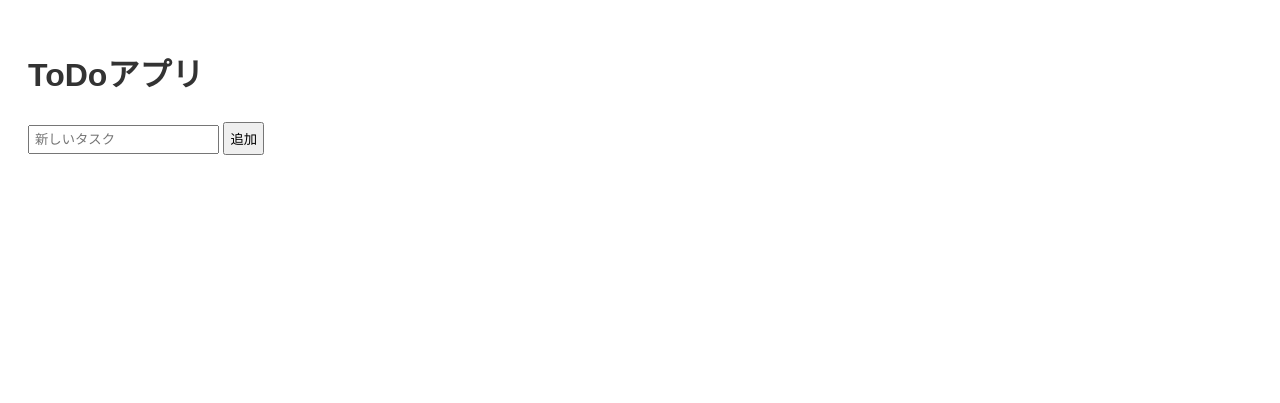
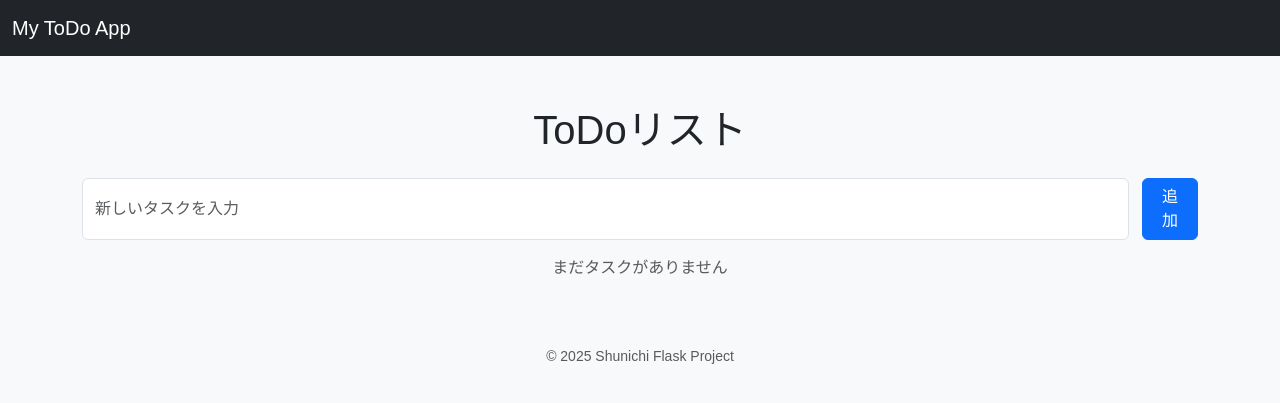
Before and after one commit to shunichi-310/flask_todo, a Flask app: page / in a window 1280 px wide. Shown: the top 403 px of the page. Run offline with Flask 3, Linux system fonts and the light colour scheme.

Commit message:
Improve UI design (HTML/CSS update)

```diff
--- a/app.py
+++ b/app.py
@@ -1,26 +1,47 @@
 from flask import Flask, render_template, request, redirect, url_for
+from models import db, Todo
 
 app = Flask(__name__)
 
-# データ保存用（リスト）
-tasks = []
+# --- データベース設定 ---
+app.config['SQLALCHEMY_DATABASE_URI'] = 'sqlite:///todo.db'
+app.config['SQLALCHEMY_TRACK_MODIFICATIONS'] = False
 
-@app.route("/")
+db.init_app(app)
+
+# --- DB初期化（テーブル作成） ---
+with app.app_context():
+    db.create_all()
+
+# --- ルート設定 ---
+
+@app.route('/')
 def index():
-    return render_template("index.html", tasks=tasks)
+    tasks = Todo.query.order_by(Todo.date_created).all()
+    return render_template('index.html', tasks=tasks)
 
-@app.route("/add", methods=["POST"])
+@app.route('/add', methods=['POST'])
 def add():
-    task = request.form.get("task")
-    if task:
-        tasks.append(task)
-    return redirect(url_for("index"))
+    task_content = request.form['task']
+    new_task = Todo(task=task_content)
+    db.session.add(new_task)
+    db.session.commit()
+    return redirect('/')
 
-@app.route("/delete/<int:task_id>")
-def delete(task_id):
-    if 0 <= task_id < len(tasks):
-        tasks.pop(task_id)
-    return redirect(url_for("index"))
+@app.route('/delete/<int:id>')
+def delete(id):
+    task = Todo.query.get_or_404(id)
+    db.session.delete(task)
+    db.session.commit()
+    return redirect('/')
 
-if __name__ == "__main__":
+# ✅ 完了ボタンのルート
+@app.route('/complete/<int:id>')
+def complete(id):
+    task = Todo.query.get_or_404(id)
+    task.complete = not task.complete  # True/Falseを切り替え
+    db.session.commit()
+    return redirect('/')
+
+if __name__ == '__main__':
     app.run(debug=True)
--- a/requirements.txt
+++ b/requirements.txt
@@ -0,0 +1,3 @@
+Flask
+Flask-SQLAlchemy
+Flask-Migrate
--- a/static/style.css
+++ b/static/style.css
@@ -1,23 +1,23 @@
 body {
-    font-family: Arial, sans-serif;
-    padding: 20px;
+    font-family: "Arial", sans-serif;
+    text-align: center;
+    background-color: #fafafa;
 }
-h1 {
-    color: #333;
+.container {
+    margin-top: 50px;
 }
-input, button {
-    padding: 5px;
-    margin: 5px 0;
+input {
+    padding: 8px;
+    width: 200px;
+}
+button {
+    padding: 8px 16px;
+    margin-left: 5px;
 }
 ul {
     list-style: none;
-    padding-left: 0;
+    padding: 0;
 }
 li {
-    margin: 5px 0;
+    margin-top: 10px;
 }
-a {
-    color: red;
-    text-decoration: none;
-    margin-left: 10px;
-}
--- /dev/null
+++ b/templates/base.html
@@ -0,0 +1,33 @@
+<!DOCTYPE html>
+<html lang="ja">
+<head>
+  <meta charset="UTF-8">
+  <title>{% block title %}ToDoアプリ{% endblock %}</title>
+
+  <!-- ✅ Bootstrap -->
+  <link href="https://cdn.jsdelivr.net/npm/bootstrap@5.3.0/dist/css/bootstrap.min.css" rel="stylesheet">
+  <link rel="stylesheet" href="{{ url_for('static', filename='style.css') }}">
+</head>
+
+<body class="bg-light">
+
+  <!-- ✅ ヘッダー -->
+  <nav class="navbar navbar-dark bg-dark mb-4">
+    <div class="container-fluid">
+      <a class="navbar-brand" href="/">My ToDo App</a>
+    </div>
+  </nav>
+
+  <!-- ✅ メイン -->
+  <main class="container">
+    {% block content %}{% endblock %}
+  </main>
+
+  <!-- ✅ フッター -->
+  <footer class="text-center text-muted py-3 mt-5">
+    <small>© 2025 Shunichi Flask Project</small>
+  </footer>
+
+  <script src="https://cdn.jsdelivr.net/npm/bootstrap@5.3.0/dist/js/bootstrap.bundle.min.js"></script>
+</body>
+</html>
--- a/templates/index.html
+++ b/templates/index.html
@@ -1,25 +1,41 @@
-<!DOCTYPE html>
-<html lang="ja">
-<head>
-    <meta charset="UTF-8">
-    <title>ToDoアプリ</title>
-    <link rel="stylesheet" href="{{ url_for('static', filename='style.css') }}">
-</head>
-<body>
-    <h1>ToDoアプリ</h1>
+{% extends "base.html" %}
+{% block title %}ToDoリスト{% endblock %}
+{% block content %}
 
-    <form action="{{ url_for('add') }}" method="POST">
-        <input type="text" name="task" placeholder="新しいタスク">
-        <button type="submit">追加</button>
-    </form>
+  <h1 class="text-center mb-4">ToDoリスト</h1>
 
-    <ul>
-        {% for task in tasks %}
-        <li>
-            {{ loop.index }}. {{ task }}
-            <a href="{{ url_for('delete', task_id=loop.index0) }}">削除</a>
-        </li>
-        {% endfor %}
-    </ul>
-</body>
-</html>
+  <!-- ✅ タスク追加フォーム -->
+  <form action="{{ url_for('add') }}" method="POST" class="d-flex mb-3">
+    <input type="text" name="task" class="form-control me-2" placeholder="新しいタスクを入力" required>
+    <button class="btn btn-primary">追加</button>
+  </form>
+
+  <!-- ✅ タスク一覧 -->
+  {% if tasks %}
+  <ul class="list-group">
+    {% for task in tasks %}
+      <li class="list-group-item d-flex justify-content-between align-items-center">
+
+        <!-- 完了済みタスクは取り消し線＋グレー表示 -->
+        <span class="{% if task.complete %}text-decoration-line-through text-secondary{% endif %}">
+          {{ task.task }}
+        </span>
+
+        <div>
+          <!-- ✅ 完了切り替えボタン -->
+          <a href="{{ url_for('complete', id=task.id) }}" class="btn btn-success btn-sm me-1">
+            {% if task.complete %}未完了に戻す{% else %}完了{% endif %}
+          </a>
+
+          <!-- ✅ 削除ボタン -->
+          <a href="{{ url_for('delete', id=task.id) }}" class="btn btn-outline-danger btn-sm">削除</a>
+        </div>
+
+      </li>
+    {% endfor %}
+  </ul>
+  {% else %}
+    <p class="text-muted text-center mt-3">まだタスクがありません</p>
+  {% endif %}
+
+{% endblock %}
```
Also changed, not shown: models.py (added, +13 -0 lines), instance/todo.db (added), 1 other file.
